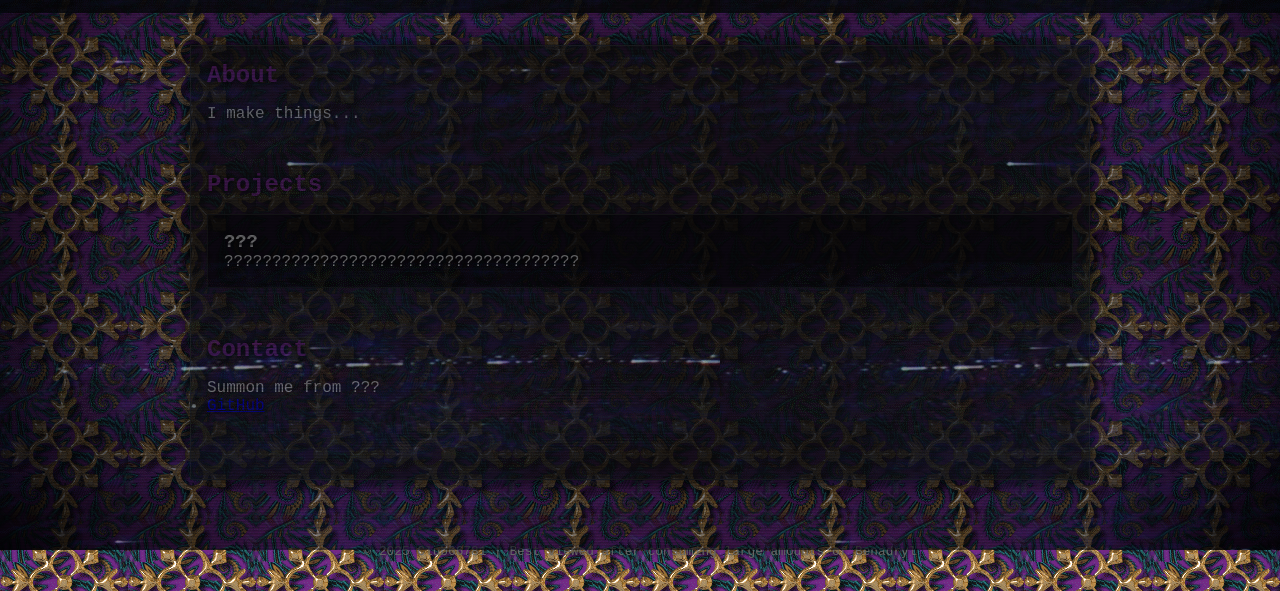
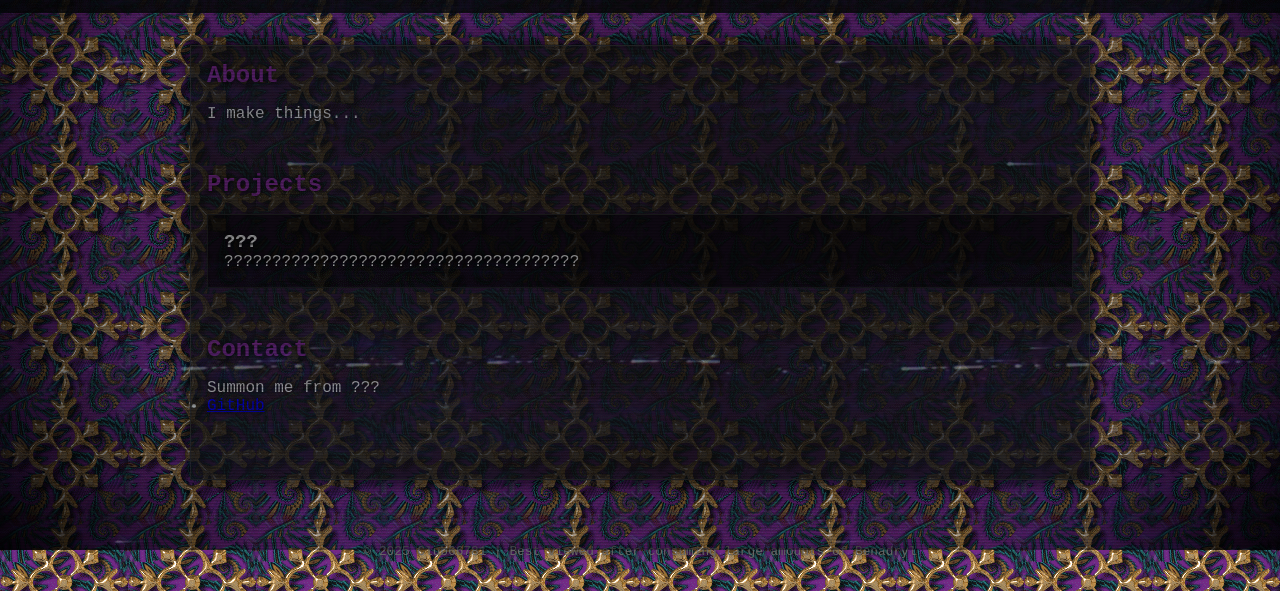
Before and after one commit to Club66781/club66781.github.io, a plain HTML site: page index.html in a window 1280 px wide. Shown: the part 250-841 px from the top of the page. Drawn offline with Linux system fonts and the light colour scheme; a web font is replaced by a local one.

Commit message:
Update style.css

```diff
--- a/style.css
+++ b/style.css
@@ -9,7 +9,7 @@
 
 body {
   font-family: 'Kode Mono', monospace;
-  background: #000 url('assets/bg3.gif') repeat;
+  background: #fff url('assets/bg3.gif') repeat;
   background-size: auto;
   color: #cfcfcf;
   text-shadow: 0 0 5px #000;
@@ -22,7 +22,7 @@ body {
   position: fixed;
   width: 100%;
   height: 100%;
-  opacity: 0.5;
+  opacity: 0.3;
   pointer-events: none;
   z-index: 9999;
 }
```
